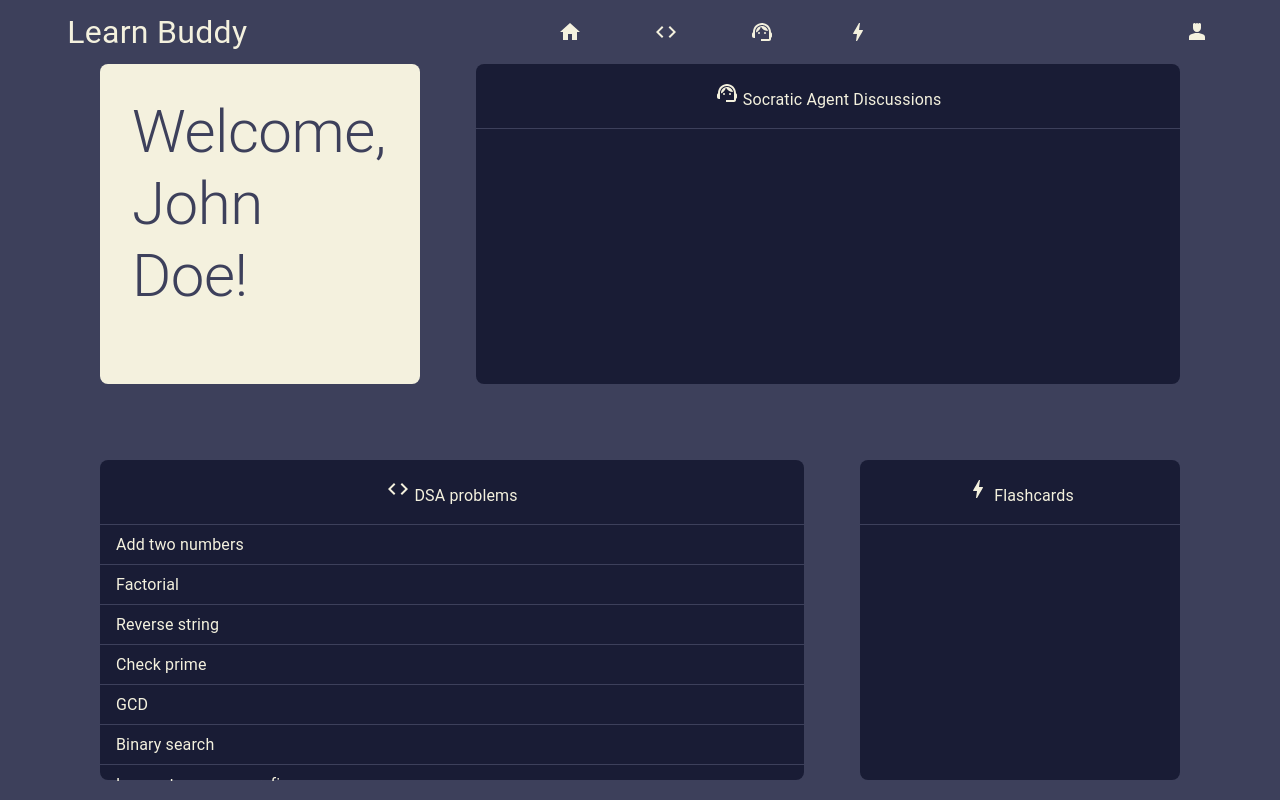
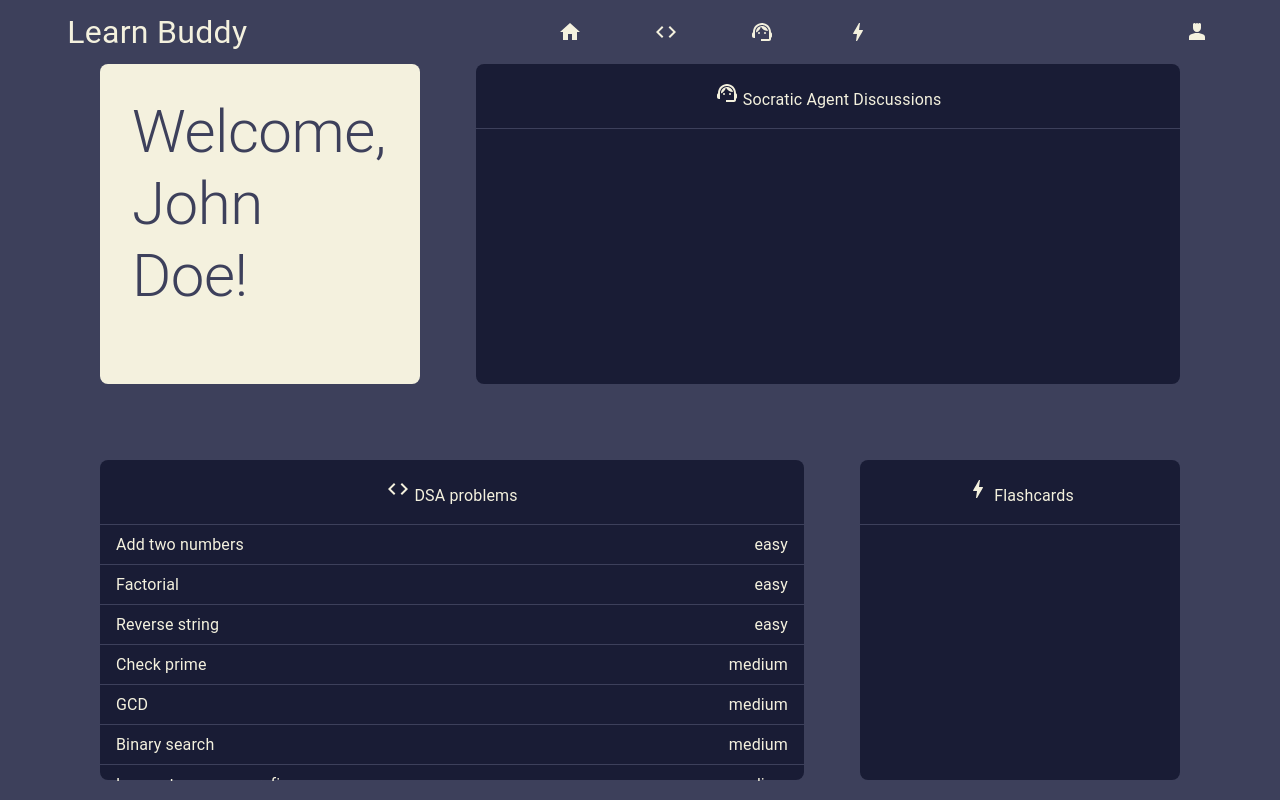
Before and after one commit to Vinay-Khanagavi/datadojo, a Next.js app in the folder codingguru/: page /profile in a window 1280 px wide. Built offline with nearby package versions, Linux system fonts and the light colour scheme.

Commit message:
Added difficulty

```diff
--- a/codingguru/app/editor/questions.json
+++ b/codingguru/app/editor/questions.json
@@ -4,6 +4,7 @@
       "id": 1,
       "problemStatement": "Write a function that adds two numbers",
       "shortTitle": "Add two numbers",
+      "difficulty": "easy",
       "testCases": [
         { "input": "2, 3", "expectedOutput": "5" },
         { "input": "-1, 5", "expectedOutput": "4" },
@@ -16,6 +17,7 @@
       "id": 2,
       "problemStatement": "Write a function that returns the factorial of a number",
       "shortTitle": "Factorial",
+      "difficulty": "easy",
       "testCases": [
         { "input": "5", "expectedOutput": "120" },
         { "input": "0", "expectedOutput": "1" },
@@ -27,6 +29,7 @@
       "id": 3,
       "problemStatement": "Write a function to reverse a string",
       "shortTitle": "Reverse string",
+      "difficulty": "easy",
       "testCases": [
         { "input": "\"hello\"", "expectedOutput": "\"olleh\"" },
         { "input": "\"world\"", "expectedOutput": "\"dlrow\"" },
@@ -38,6 +41,7 @@
       "id": 4,
       "problemStatement": "Write a function to check if a number is prime",
       "shortTitle": "Check prime",
+      "difficulty": "medium",
       "testCases": [
         { "input": "2", "expectedOutput": "true" },
         { "input": "4", "expectedOutput": "false" },
@@ -49,6 +53,7 @@
       "id": 5,
       "problemStatement": "Write a function to find the greatest common divisor (GCD) of two numbers",
       "shortTitle": "GCD",
+      "difficulty": "medium",
       "testCases": [
         { "input": "12, 15", "expectedOutput": "3" },
         { "input": "100, 10", "expectedOutput": "10" },
@@ -60,6 +65,7 @@
       "id": 6,
       "problemStatement": "Write a function to implement binary search on a sorted array",
       "shortTitle": "Binary search",
+      "difficulty": "medium",
       "testCases": [
         { "input": "[1, 2, 3, 4, 5], 3", "expectedOutput": "2" },
         { "input": "[1, 2, 3, 4, 5], 1", "expectedOutput": "0" },
@@ -71,6 +77,7 @@
       "id": 7,
       "problemStatement": "Write a function to find the longest common prefix among an array of strings",
       "shortTitle": "Longest common prefix",
+      "difficulty": "medium",
       "testCases": [
         { "input": "[\"flower\", \"flow\", \"flight\"]", "expectedOutput": "\"fl\"" },
         { "input": "[\"dog\", \"racecar\", \"car\"]", "expectedOutput": "\"\"" },
@@ -82,6 +89,7 @@
       "id": 8,
       "problemStatement": "Write a function to check if a string is a palindrome",
       "shortTitle": "Check palindrome",
+      "difficulty": "easy",
       "testCases": [
         { "input": "\"racecar\"", "expectedOutput": "true" },
         { "input": "\"hello\"", "expectedOutput": "false" },
@@ -93,6 +101,7 @@
       "id": 9,
       "problemStatement": "Write a function to calculate the Fibonacci number at a given position",
       "shortTitle": "Fibonacci number",
+      "difficulty": "medium",
       "testCases": [
         { "input": "0", "expectedOutput": "0" },
         { "input": "1", "expectedOutput": "1" },
@@ -104,6 +113,7 @@
       "id": 10,
       "problemStatement": "Write a function to merge two sorted arrays",
       "shortTitle": "Merge sorted arrays",
+      "difficulty": "easy",
       "testCases": [
         { "input": "[1, 3, 5], [2, 4, 6]", "expectedOutput": "[1, 2, 3, 4, 5, 6]" },
         { "input": "[0, 3], [1, 4, 5]", "expectedOutput": "[0, 1, 3, 4, 5]" },
@@ -114,6 +124,7 @@
       "id": 11,
       "problemStatement": "Write a function to find the maximum sum of a contiguous subarray",
       "shortTitle": "Max subarray sum",
+      "difficulty": "medium",
       "testCases": [
         { "input": "[1, -2, 3, 4, -1, 2, 1, -5, 4]", "expectedOutput": "10" },
         { "input": "[4, -1, 2, 1]", "expectedOutput": "6" },
@@ -124,6 +135,7 @@
       "id": 12,
       "problemStatement": "Write a function to implement quicksort on an array",
       "shortTitle": "Quicksort",
+      "difficulty": "hard",
       "testCases": [
         { "input": "[3, 6, 8, 10, 1, 2, 1]", "expectedOutput": "[1, 1, 2, 3, 6, 8, 10]" },
         { "input": "[5, 3, 7, 6, 2]", "expectedOutput": "[2, 3, 5, 6, 7]" },
@@ -134,6 +146,7 @@
       "id": 13,
       "problemStatement": "Write a function to implement merge sort on an array",
       "shortTitle": "Merge sort",
+      "difficulty": "hard",
       "testCases": [
         { "input": "[38, 27, 43, 3, 9, 82, 10]", "expectedOutput": "[3, 9, 10, 27, 38, 43, 82]" },
         { "input": "[4, 2, 5, 1]", "expectedOutput": "[1, 2, 4, 5]" },
@@ -144,6 +157,7 @@
       "id": 14,
       "problemStatement": "Write a function to rotate an array to the right by k steps",
       "shortTitle": "Rotate array",
+      "difficulty": "medium",
       "testCases": [
         { "input": "[1, 2, 3, 4, 5, 6, 7], 3", "expectedOutput": "[5, 6, 7, 1, 2, 3, 4]" },
         { "input": "[-1, -100, 3, 99], 2", "expectedOutput": "[3, 99, -1, -100]" },
@@ -152,162 +166,155 @@
     },
     {
       "id": 15,
-      "problemStatement": "Write a function to find the missing number in an array containing n distinct numbers in the range 0 to n",
-      "shortTitle": "Find missing number",
+      "problemStatement": "Write a function to solve the N-Queens problem",
+      "shortTitle": "N-Queens",
+      "difficulty": "hard",
       "testCases": [
-        { "input": "[3, 0, 1]", "expectedOutput": "2" },
-        { "input": "[9, 6, 4, 2, 3, 5, 7, 0, 1]", "expectedOutput": "8" },
-        { "input": "[0]", "expectedOutput": "1" }
+        { "input": "4", "expectedOutput": "[[\".Q..\",\"...Q\",\"Q...\",\"..Q.\"]]" },
+        { "input": "8", "expectedOutput": "Results with correct queens placements" }
       ]
     },
     {
       "id": 16,
-      "problemStatement": "Write a function to implement the insertion sort algorithm",
-      "shortTitle": "Insertion sort",
+      "problemStatement": "Write a function to solve the Sudoku puzzle",
+      "shortTitle": "Solve Sudoku",
+      "difficulty": "hard",
       "testCases": [
-        { "input": "[12, 11, 13, 5, 6]", "expectedOutput": "[5, 6, 11, 12, 13]" },
-        { "input": "[4, 3, 2, 1]", "expectedOutput": "[1, 2, 3, 4]" },
-        { "input": "[1, 1, 1]", "expectedOutput": "[1, 1, 1]" }
+        { "input": "[[5, 3, 0, 0, 7, 0, 0, 0, 0], ...]", "expectedOutput": "Correct Sudoku solution" }
       ]
     },
     {
       "id": 17,
-      "problemStatement": "Write a function to implement selection sort on an array",
-      "shortTitle": "Selection sort",
+      "problemStatement": "Write a function to check if a binary tree is balanced",
+      "shortTitle": "Check balanced tree",
+      "difficulty": "medium",
       "testCases": [
-        { "input": "[64, 25, 12, 22, 11]", "expectedOutput": "[11, 12, 22, 25, 64]" },
-        { "input": "[29, 10, 14, 37, 13]", "expectedOutput": "[10, 13, 14, 29, 37]" },
-        { "input": "[5]", "expectedOutput": "[5]" }
+        { "input": "root of binary tree", "expectedOutput": "true or false" }
       ]
     },
     {
       "id": 18,
-      "problemStatement": "Write a function to check if an array contains duplicates",
-      "shortTitle": "Check duplicates",
+      "problemStatement": "Write a function to find the diameter of a binary tree",
+      "shortTitle": "Diameter of tree",
+      "difficulty": "hard",
       "testCases": [
-        { "input": "[1, 2, 3, 1]", "expectedOutput": "true" },
-        { "input": "[1, 2, 3, 4]", "expectedOutput": "false" },
-        { "input": "[1, 1, 1, 1]", "expectedOutput": "true" }
+        { "input": "root of binary tree", "expectedOutput": "diameter of tree" }
       ]
     },
     {
       "id": 19,
-      "problemStatement": "Write a function to reverse a linked list",
-      "shortTitle": "Reverse linked list",
+      "problemStatement": "Write a function to implement breadth-first search on a graph",
+      "shortTitle": "BFS",
+      "difficulty": "medium",
       "testCases": [
-        { "input": "[1 -> 2 -> 3 -> 4 -> 5]", "expectedOutput": "[5 -> 4 -> 3 -> 2 -> 1]" },
-        { "input": "[1 -> 2]", "expectedOutput": "[2 -> 1]" },
-        { "input": "[7]", "expectedOutput": "[7]" }
+        { "input": "graph, start node", "expectedOutput": "BFS traversal" }
       ]
     },
     {
       "id": 20,
-      "problemStatement": "Write a function to find the intersection node of two singly linked lists",
-      "shortTitle": "Intersection of linked lists",
+      "problemStatement": "Write a function to implement depth-first search on a graph",
+      "shortTitle": "DFS",
+      "difficulty": "medium",
       "testCases": [
-        { "input": "[4 -> 1 -> 8 -> 4 -> 5], [5 -> 6 -> 1 -> 8 -> 4 -> 5]", "expectedOutput": "8" },
-        { "input": "[1 -> 9 -> 1 -> 2 -> 4], [3 -> 2 -> 4]", "expectedOutput": "2" },
-        { "input": "[2 -> 6 -> 4], [1 -> 5]", "expectedOutput": "null" }
+        { "input": "graph, start node", "expectedOutput": "DFS traversal" }
       ]
     },
     {
       "id": 21,
-      "problemStatement": "Write a function to find the cycle in a linked list",
-      "shortTitle": "Detect cycle in linked list",
+      "problemStatement": "Write a function to solve the knapsack problem using dynamic programming",
+      "shortTitle": "Knapsack",
+      "difficulty": "hard",
       "testCases": [
-        { "input": "[3 -> 2 -> 0 -> -4] (tail connects to index 1)", "expectedOutput": "true" },
-        { "input": "[1 -> 2] (tail connects to index 0)", "expectedOutput": "true" },
-        { "input": "[1]", "expectedOutput": "false" }
+        { "input": "[weights, values, capacity]", "expectedOutput": "maximum value possible" }
       ]
     },
     {
       "id": 22,
-      "problemStatement": "Write a function to check if two strings are anagrams",
-      "shortTitle": "Check anagram",
+      "problemStatement": "Write a function to check if a binary tree is symmetric",
+      "shortTitle": "Check symmetric tree",
+      "difficulty": "medium",
       "testCases": [
-        { "input": "\"anagram\", \"nagaram\"", "expectedOutput": "true" },
-        { "input": "\"rat\", \"car\"", "expectedOutput": "false" },
-        { "input": "\"listen\", \"silent\"", "expectedOutput": "true" }
+        { "input": "root of binary tree", "expectedOutput": "true or false" }
       ]
     },
     {
       "id": 23,
-      "problemStatement": "Write a function to find the first non-repeating character in a string",
-      "shortTitle": "First non-repeating character",
+      "problemStatement": "Write a function to find the lowest common ancestor of two nodes in a binary tree",
+      "shortTitle": "LCA",
+      "difficulty": "hard",
       "testCases": [
-        { "input": "\"leetcode\"", "expectedOutput": "l" },
-        { "input": "\"loveleetcode\"", "expectedOutput": "v" },
-        { "input": "\"aabb\"", "expectedOutput": "-1" }
+        { "input": "root, node1, node2", "expectedOutput": "lowest common ancestor" }
       ]
     },
     {
       "id": 24,
-      "problemStatement": "Write a function to implement the binary search algorithm",
-      "shortTitle": "Binary search",
+      "problemStatement": "Write a function to solve the longest increasing subsequence problem",
+      "shortTitle": "Longest increasing subsequence",
+      "difficulty": "hard",
       "testCases": [
-        { "input": "[1, 2, 3, 4, 5, 6], 4", "expectedOutput": "3" },
-        { "input": "[1, 2, 3, 4, 5], 6", "expectedOutput": "-1" },
-        { "input": "[2, 5], 2", "expectedOutput": "0" }
+        { "input": "[10, 9, 2, 5, 3, 7, 101, 18]", "expectedOutput": "4" }
       ]
     },
     {
       "id": 25,
-      "problemStatement": "Write a function to find the maximum depth of a binary tree",
-      "shortTitle": "Max depth of binary tree",
+      "problemStatement": "Write a function to find all unique triplets in the array that sum to zero",
+      "shortTitle": "Three sum",
+      "difficulty": "medium",
       "testCases": [
-        { "input": "[3, 9, 20, null, null, 15, 7]", "expectedOutput": "3" },
-        { "input": "[1, null, 2]", "expectedOutput": "2" },
-        { "input": "[]", "expectedOutput": "0" }
+        { "input": "[-1, 0, 1, 2, -1, -4]", "expectedOutput": "[[-1, 0, 1], [-1, -1, 2]]" }
       ]
     },
     {
       "id": 26,
-      "problemStatement": "Write a function to count the number of islands in a grid",
-      "shortTitle": "Number of islands",
+      "problemStatement": "Write a function to find the length of the longest substring without repeating characters",
+      "shortTitle": "Longest substring",
+      "difficulty": "medium",
       "testCases": [
-        { "input": "[['1','1','0','0','0'],['1','1','0','0','0'],['0','0','1','0','0'],['0','0','0','1','1']]", "expectedOutput": "3" },
-        { "input": "[['1','0','0'],['0','0','0'],['0','0','0']]", "expectedOutput": "1" },
-        { "input": "[['0','0','0'],['0','0','0']]", "expectedOutput": "0" }
+        { "input": "\"abcabcbb\"", "expectedOutput": "3" },
+        { "input": "\"bbbbb\"", "expectedOutput": "1" },
+        { "input": "\"pwwkew\"", "expectedOutput": "3" }
       ]
     },
     {
       "id": 27,
-      "problemStatement": "Write a function to validate if a string contains valid parentheses",
-      "shortTitle": "Valid parentheses",
+      "problemStatement": "Write a function to find the missing number in an array containing numbers from 1 to n",
+      "shortTitle": "Find missing number",
+      "difficulty": "medium",
       "testCases": [
-        { "input": "\"()\"", "expectedOutput": "true" },
-        { "input": "\"()[]{}\"", "expectedOutput": "true" },
-        { "input": "\"(]\"", "expectedOutput": "false" }
+        { "input": "[3, 0, 1]", "expectedOutput": "2" },
+        { "input": "[0, 1]", "expectedOutput": "2" },
+        { "input": "[9, 6, 4, 2, 3, 5, 7, 0, 1]", "expectedOutput": "8" }
       ]
     },
     {
       "id": 28,
-      "problemStatement": "Write a function to remove duplicates from a sorted linked list",
-      "shortTitle": "Remove duplicates from sorted linked list",
+      "problemStatement": "Write a function to find the duplicate number in an array containing n+1 integers where each integer is between 1 and n",
+      "shortTitle": "Find duplicate number",
+      "difficulty": "medium",
       "testCases": [
-        { "input": "[1 -> 1 -> 2]", "expectedOutput": "[1 -> 2]" },
-        { "input": "[1 -> 1 -> 2 -> 3 -> 3]", "expectedOutput": "[1 -> 2 -> 3]" },
-        { "input": "[1 -> 1]", "expectedOutput": "[1]" }
+        { "input": "[1, 3, 4, 2, 2]", "expectedOutput": "2" },
+        { "input": "[3, 1, 3, 4, 2]", "expectedOutput": "3" }
       ]
     },
     {
       "id": 29,
-      "problemStatement": "Write a function to implement the heap sort algorithm",
-      "shortTitle": "Heap sort",
+      "problemStatement": "Write a function to check if two strings are anagrams",
+      "shortTitle": "Check anagrams",
+      "difficulty": "easy",
       "testCases": [
-        { "input": "[12, 11, 13, 5, 6, 7]", "expectedOutput": "[5, 6, 7, 11, 12, 13]" },
-        { "input": "[4, 10, 3, 5, 1]", "expectedOutput": "[1, 3, 4, 5, 10]" },
-        { "input": "[2]", "expectedOutput": "[2]" }
+        { "input": "\"anagram\", \"nagaram\"", "expectedOutput": "true" },
+        { "input": "\"rat\", \"car\"", "expectedOutput": "false" }
       ]
     },
     {
       "id": 30,
-      "problemStatement": "Write a function to find the kth largest element in an array",
-      "shortTitle": "Kth largest element",
+      "problemStatement": "Write a function to implement the two sum problem",
+      "shortTitle": "Two sum",
+      "difficulty": "easy",
       "testCases": [
-        { "input": "[3, 2, 1, 5, 6, 4], 2", "expectedOutput": "5" },
-        { "input": "[3, 2, 3, 1, 2, 4, 5, 5, 6], 4", "expectedOutput": "4" },
-        { "input": "[1], 1", "expectedOutput": "1" }
+        { "input": "[2, 7, 11, 15], 9", "expectedOutput": "[0, 1]" },
+        { "input": "[3, 2, 4], 6", "expectedOutput": "[1, 2]" },
+        { "input": "[3, 3], 6", "expectedOutput": "[0, 1]" }
       ]
     }
   ]
--- a/codingguru/app/profile/page.js
+++ b/codingguru/app/profile/page.js
@@ -210,10 +210,16 @@ export default function Home(){
                                                 borderBottom={"1px solid "+ col1}
                                                 display={'flex'}
                                                 alignItems={'center'}
+                                                justifyContent={'space-between'}
                                             >
                                                 <Typography
                                                     marginLeft={'1em'}
                                                 >{question.shortTitle}</Typography>
+                                                <Typography
+                                                    marginRight={'1em'}
+                                                >
+                                                    {question.difficulty}
+                                                </Typography>
                                             </Box>
                                     ))}
                                 </Box>
```
